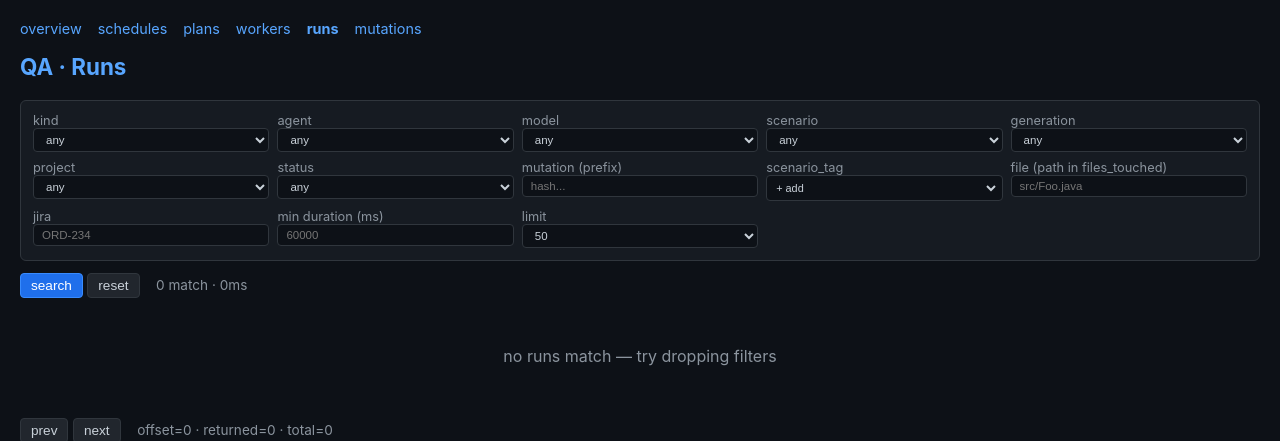
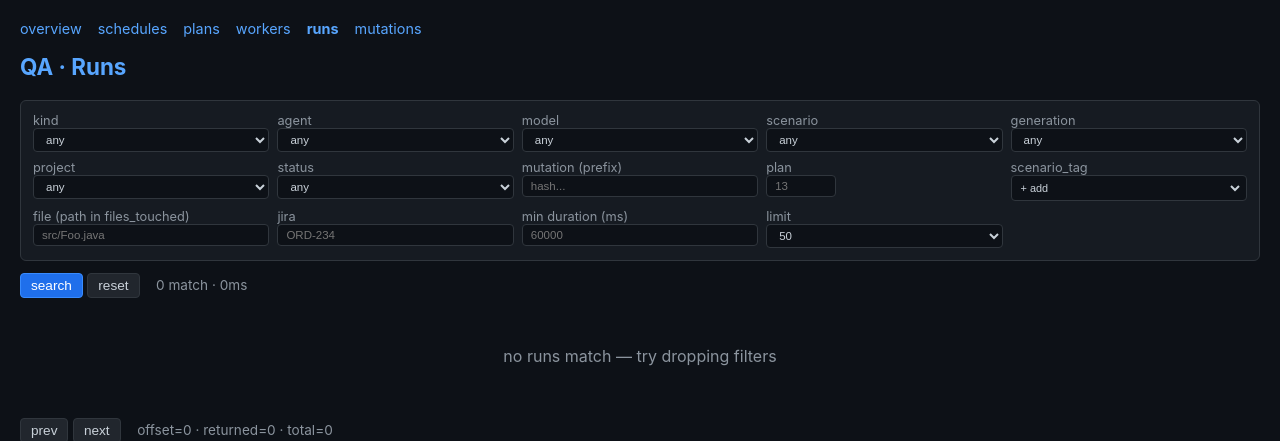
Before and after one commit to andreyzebin/diff-graph, a FastAPI app: page /qa/runs in a window 1280 px wide. Shown: the top 441 px of the page. Run offline with FastAPI, Linux system fonts and the light colour scheme; data that the repository does not hold is empty; some libraries are stand-ins or nearby versions.

Commit message:
QA: link runs to their plan — filter + column on /qa/runs
A schedule firing creates a plan that fans out into N (scenario ×
provider × repeat) tasks; each task spawns one or more runs in
~/.diffgraph/traces.db. /qa/runs was a flat list with no way to
see which runs belong to which plan.

Backend:
- RunFilter gains plan_id; _where_for_runs joins qa_tasks via
  (mutation_hash, started_at window) so all runs spawned by any
  task in that plan match — handles multi-run-per-task naturally
  (interaction scenarios spawn dispatcher + investigator agents)
- list_runs adds a correlated subquery returning plan_id per row
  so the UI doesn't need a second roundtrip
- /api/search/runs accepts ?plan=N

UI:
- runsView gains `plan` filter scalar (URL sync, search, push)
- new "plan" column in /qa/runs table linking to
  /qa/plans?highlight=N; row title hints at /qa/runs?plan=N
- /qa/plans plan id is now a link to /qa/runs?plan=N

Note: matching uses mutation + task time window because
DIFFGRAPH_SCENARIO_ID isn't propagated by interaction-tier bench
scenarios, so scenario_id on the run is NULL there. Once tasks
populate trace_run_id at finish time, this can switch to a direct
join. Logged that path implicitly — current join is correct,
just less efficient than a direct foreign key.

Co-Authored-By: Claude Opus 4.7 (1M context) <noreply@anthropic.com>

```diff
--- a/tracing/server/app.py
+++ b/tracing/server/app.py
@@ -232,6 +232,8 @@ async def api_search_runs(
     scenario_tag: Optional[str] = None,
     # relationship
     linked_run: Optional[str] = None,
+    # scheduling — show only runs from this plan (joined via qa_tasks)
+    plan: Optional[int] = None,
     # pagination & sort
     limit: int = 50,
     offset: int = 0,
@@ -251,6 +253,7 @@ async def api_search_runs(
         pr_url=pr_url, project=project, file=file, jira=jira,
         scenario_id=scenario, scenario_tag=scenario_tag,
         linked_run=linked_run,
+        plan_id=plan,
         limit=max(1, min(500, int(limit))),
         offset=max(0, int(offset)),
         sort=sort, order=order,
--- a/tracing/server/static/qa.js
+++ b/tracing/server/static/qa.js
@@ -61,6 +61,7 @@ document.addEventListener('alpine:init', () => {
         filters: {
           kind: '', agent: '', model: '', scenario: '',
           generation: '', mutation: '', project: '', status: '',
+          plan: '',
           scenario_tag_arr: [],
           file: '', jira: '', duration_gt_ms: null,
           limit: 50, offset: 0, sort: 'started_at', order: 'desc',
@@ -101,6 +102,7 @@ document.addEventListener('alpine:init', () => {
             kind: 'kind', agent: 'agent', model: 'model',
             scenario: 'scenario', generation: 'generation',
             mutation: 'mutation', project: 'project', status: 'status',
+            plan: 'plan',
             file: 'file', jira: 'jira',
             duration_gt_ms: 'duration_gt_ms',
           };
@@ -131,7 +133,8 @@ document.addEventListener('alpine:init', () => {
           const f = this.filters;
           const scalarOut = { kind: f.kind, agent: f.agent, model: f.model,
             scenario: f.scenario, generation: f.generation, mutation: f.mutation,
-            project: f.project, status: f.status, file: f.file, jira: f.jira,
+            project: f.project, status: f.status, plan: f.plan,
+            file: f.file, jira: f.jira,
           };
           for (const [k, v] of Object.entries(scalarOut)) {
             if (v) qs.set(k, v);
@@ -156,7 +159,8 @@ document.addEventListener('alpine:init', () => {
           // Scalars (use URL param names that match the API).
           const scalarOut = { kind: f.kind, agent: f.agent, model: f.model,
             scenario: f.scenario, generation: f.generation, mutation: f.mutation,
-            project: f.project, status: f.status, file: f.file, jira: f.jira,
+            project: f.project, status: f.status, plan: f.plan,
+            file: f.file, jira: f.jira,
           };
           for (const [k, v] of Object.entries(scalarOut)) {
             if (v) qs.append(k, v);
--- a/tracing/server/store.py
+++ b/tracing/server/store.py
@@ -63,6 +63,10 @@ class RunFilter:
     # By relationship
     linked_run: Optional[str] = None
 
+    # By scheduling: runs that were spawned by tasks belonging to this
+    # plan_id (joined via qa_tasks on (mutation_hash, scenario_id)).
+    plan_id: Optional[int] = None
+
     # Pagination & sort
     limit: int = 50
     offset: int = 0
@@ -119,7 +123,13 @@ class SQLiteTraceStore:
                    pr_url, project, scenario_id, scenario_tags,
                    generation, mutation, files_touched, jira_keys,
                    linked_run_id, fs_trace_path,
-                   findings_count, total_tokens_paid, prompt_source, prompt_hash
+                   findings_count, total_tokens_paid, prompt_source, prompt_hash,
+                   (SELECT t.plan_id FROM qa_tasks t
+                    WHERE t.mutation_hash = runs.mutation
+                      AND t.started_at IS NOT NULL
+                      AND runs.started_at >= t.started_at
+                      AND runs.started_at <= COALESCE(t.finished_at, datetime('now'))
+                    ORDER BY t.id DESC LIMIT 1) AS plan_id
             FROM runs
             WHERE {where}
             ORDER BY {sort_col} {order}
@@ -718,4 +728,22 @@ class SQLiteTraceStore:
             )
             params.append(f.scenario_tag)
 
+        if f.plan_id is not None:
+            # Match runs that fall inside a task's time window for this
+            # plan. trace_run_id isn't yet populated on tasks, so we
+            # join indirectly. Match on `mutation` + a started_at window
+            # bounded by [task.started_at, task.finished_at OR now].
+            # This naturally handles multi-run-per-task (e.g. an
+            # interaction scenario that spawns dispatcher + investigator
+            # agent runs); both fall in the same window.
+            clauses.append(
+                "EXISTS (SELECT 1 FROM qa_tasks t "
+                "WHERE t.plan_id = ? "
+                "  AND t.mutation_hash = runs.mutation "
+                "  AND t.started_at IS NOT NULL "
+                "  AND runs.started_at >= t.started_at "
+                "  AND runs.started_at <= COALESCE(t.finished_at, datetime('now')))"
+            )
+            params.append(int(f.plan_id))
+
         return " AND ".join(clauses), params
--- a/tracing/server/templates/qa_plans.html
+++ b/tracing/server/templates/qa_plans.html
@@ -70,7 +70,11 @@ th { color: #8b949e; font-weight: normal; }
       <tbody>
         <template x-for="p in plans" :key="p.id">
           <tr>
-            <td x-text="`#${p.id}`"></td>
+            <td>
+              <a class="run-link" :href="`{{ base_path }}/qa/runs?plan=${p.id}`"
+                 x-text="`#${p.id}`"
+                 :title="'show all runs from this plan'"></a>
+            </td>
             <td x-text="p.name || '(unnamed)'"></td>
             <td><span :class="`state-${p.state}`" x-text="p.state"></span></td>
             <td x-text="p.providers.join(', ')"></td>
--- a/tracing/server/templates/qa_runs.html
+++ b/tracing/server/templates/qa_runs.html
@@ -125,6 +125,11 @@ body { padding: 20px; max-width: 1400px; margin: 0 auto; }
       <input x-model.lazy="filters.mutation" placeholder="hash..." @change="search()">
     </label>
 
+    <label>plan
+      <input type="number" x-model.lazy.number="filters.plan"
+             placeholder="13" @change="search()" style="width: 70px;">
+    </label>
+
     <!-- Multi-selects: scenario_tag -->
     <label>scenario_tag
       <div class="multi">
@@ -181,6 +186,7 @@ body { padding: 20px; max-width: 1400px; margin: 0 auto; }
           <th>model</th>
           <th>generation</th>
           <th>mutation</th>
+          <th>plan</th>
           <th class="dur-cell">dur ms</th>
           <th>linked</th>
           <th>tags</th>
@@ -199,6 +205,13 @@ body { padding: 20px; max-width: 1400px; margin: 0 auto; }
             <td x-text="(r.model || '').slice(0,28)" :title="r.model"></td>
             <td x-text="r.generation || ''" style="color: #d2a8ff;"></td>
             <td style="font-family: ui-monospace, monospace;" x-text="(r.mutation || '').slice(0,8)"></td>
+            <td>
+              <template x-if="r.plan_id">
+                <a class="run-link" :href="`{{ base_path }}/qa/plans?highlight=${r.plan_id}`"
+                   x-text="`#${r.plan_id}`"
+                   :title="`filter to this plan: /qa/runs?plan=${r.plan_id}`"></a>
+              </template>
+            </td>
             <td class="dur-cell" x-text="r.duration_ms || ''"></td>
             <td>
               <template x-if="r.linked_run_id">
```
